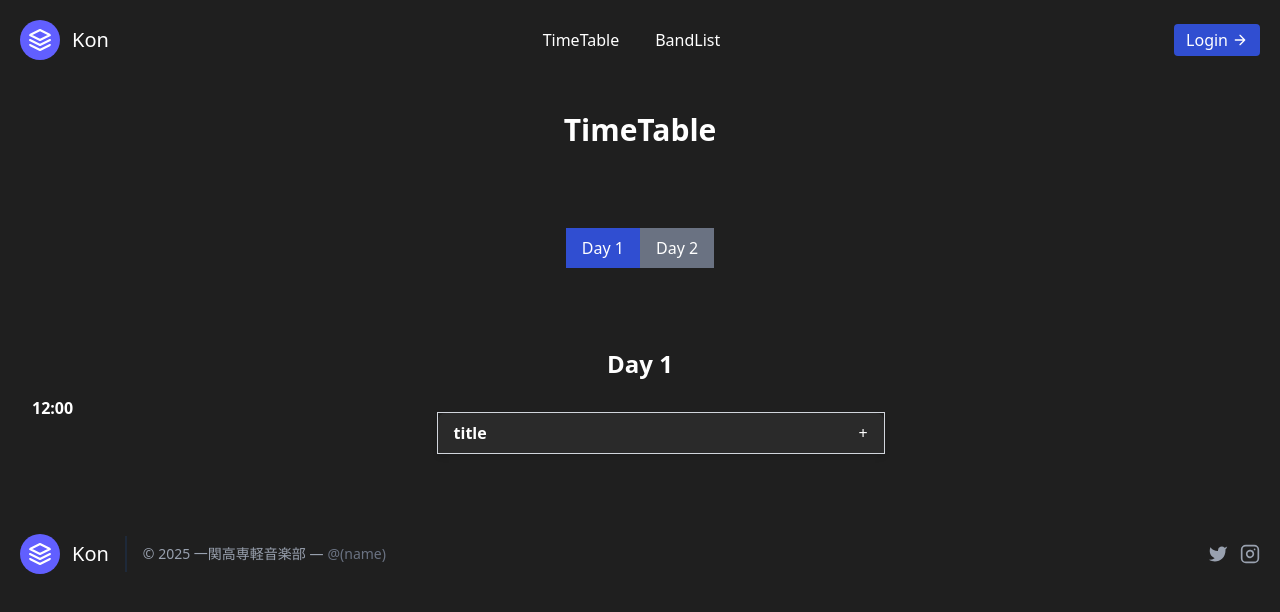
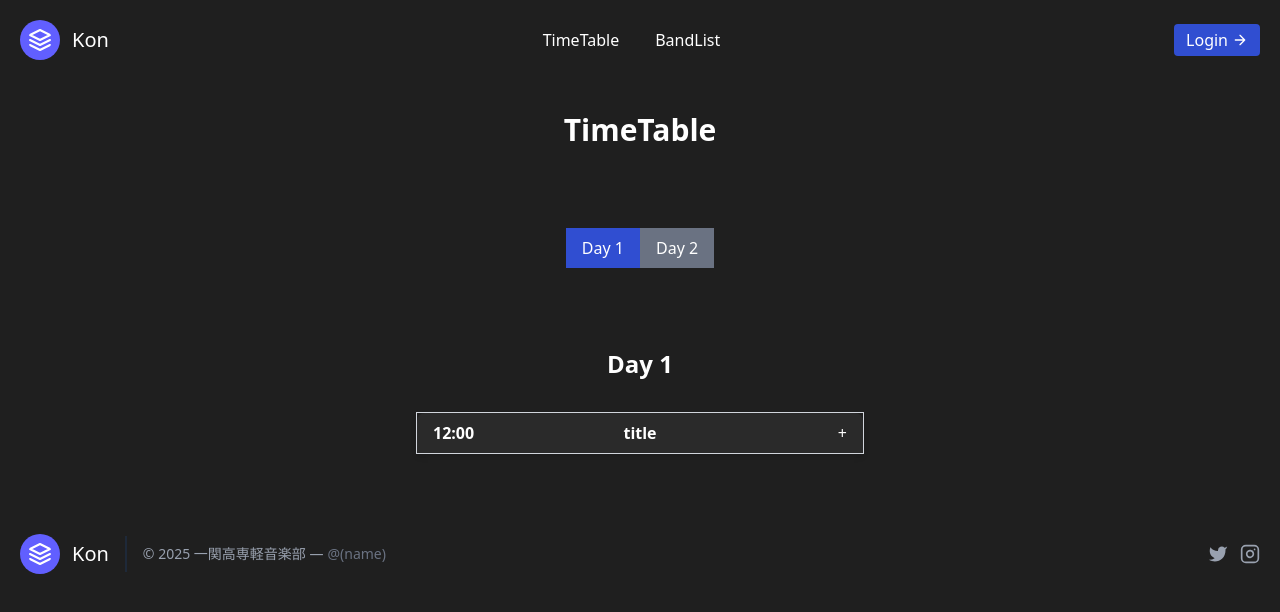
Before and after one commit to menotet/nitic_kon_2025, a React (Vite) app: page /bandlist in a window 1280 px wide. Shown: the top 612 px of the page. Built offline with nearby package versions, Linux system fonts and the light colour scheme.

Commit message:
feat: Add main structure for timetable page.

```diff
--- a/src/components/Accordion.tsx
+++ b/src/components/Accordion.tsx
@@ -19,15 +19,16 @@ const Accordion = ({
   return (
     <>
       <div className="flex w-full">
-        <p className="font-bold">{time}</p>
-
         <div className="w-full max-w-md mx-auto my-4 border border-gray-300 shadow-md">
           <button
             className="w-full px-4 py-2 text-left bg-accordion_bg hover:bg-accordion_bg_hover rounded-t-lg focus:outline-none"
             onClick={toggleAccordion}
           >
             <div className="flex justify-between items-center">
-              <span className="font-semibold">{title}</span>
+              <p className="font-bold">{time}</p>
+              <span className="absolute left-1/2 -translate-x-1/2 font-semibold">
+                {title}
+              </span>
               <span>{isOpen ? "-" : "+"}</span>
             </div>
           </button>
```
